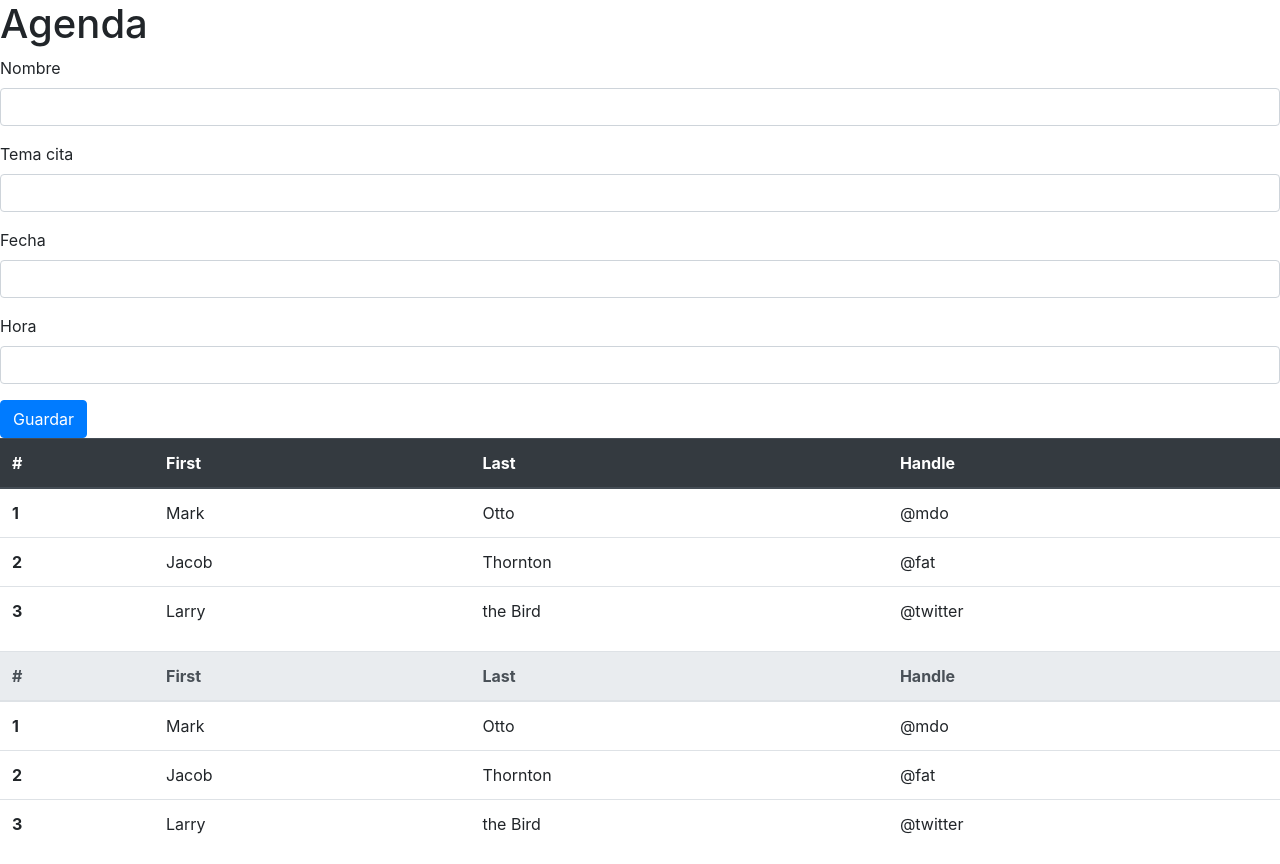
After one commit to sergiopons/Consultorio, a PHP site: template src/views/template.php in a window 1280 px wide. The commit adds this page. Run offline with PHP 8.4, Linux system fonts and the light colour scheme; the template is opened without the code that fills it, so the values that code supplies are empty.

Commit message:
comit mvc consultorio

```diff
--- /dev/null
+++ b/src/views/template.php
@@ -0,0 +1,122 @@
+
+<!DOCTYPE html>
+<html lang="en">
+
+<head>
+  <meta charset="UTF-8">
+  <!-- <meta name="viewport" content="width=device-width, initial-scale=1.0"> -->
+  <link rel="stylesheet" href="https://cdn.jsdelivr.net/npm/bootstrap@4.5.3/dist/css/bootstrap.min.css" integrity="sha384-TX8t27EcRE3e/ihU7zmQxVncDAy5uIKz4rEkgIXeMed4M0jlfIDPvg6uqKI2xXr2" crossorigin="anonymous">
+  <meta name="viewport" content="width=device-width, initial-scale=1, shrink-to-fit=no">
+  <title>Calendar Template</title>
+</head>
+
+<body>
+  <header>
+    <h1>Agenda</h1>
+  </header>
+  <main>
+    <section>
+    <form>
+      <div class="form-group">
+        <label for="exampleInputEmail1">Nombre</label>
+        <input type="email" class="form-control" id="exampleInputEmail1" aria-describedby="emailHelp">
+      </div>
+      <div class="form-group">
+        <label for="exampleInputPassword1">Tema cita</label>
+        <input type="password" class="form-control" id="exampleInputPassword1">
+      </div>
+      <div class="form-group">
+        <label for="exampleInputPassword1">Fecha</label>
+        <input type="password" class="form-control" id="exampleInputPassword1">
+      </div>
+      <div class="form-group">
+        <label for="exampleInputPassword1">Hora</label>
+        <input type="password" class="form-control" id="exampleInputPassword1">
+      </div>
+      <button type="submit" class="btn btn-primary">Guardar</button>
+    </form>
+    </section>
+    <section>
+      <!-- <table>
+        <thead>
+          <tr>
+            <th>CODER/TEAM</th>
+            <th>TOPIC</th>
+            <th>DATE</th>
+            <th>ACTION</th>
+          </tr>
+        </thead>
+        <tbody>
+      </tbody>
+     </table> -->
+
+    </section>
+  <section>
+    <table class="table">
+      <thead class="thead-dark">
+        <tr>
+          <th scope="col">#</th>
+          <th scope="col">First</th>
+          <th scope="col">Last</th>
+          <th scope="col">Handle</th>
+        </tr>
+      </thead>
+      <tbody>
+        <tr>
+          <th scope="row">1</th>
+          <td>Mark</td>
+          <td>Otto</td>
+          <td>@mdo</td>
+        </tr>
+        <tr>
+          <th scope="row">2</th>
+          <td>Jacob</td>
+          <td>Thornton</td>
+          <td>@fat</td>
+        </tr>
+        <tr>
+          <th scope="row">3</th>
+          <td>Larry</td>
+          <td>the Bird</td>
+          <td>@twitter</td>
+        </tr>
+      </tbody>
+    </table>
+    <table class="table">
+      <thead class="thead-light">
+        <tr>
+          <th scope="col">#</th>
+          <th scope="col">First</th>
+          <th scope="col">Last</th>
+          <th scope="col">Handle</th>
+        </tr>
+      </thead>
+      <tbody>
+        <tr>
+          <th scope="row">1</th>
+          <td>Mark</td>
+          <td>Otto</td>
+          <td>@mdo</td>
+        </tr>
+        <tr>
+          <th scope="row">2</th>
+          <td>Jacob</td>
+          <td>Thornton</td>
+          <td>@fat</td>
+        </tr>
+        <tr>
+          <th scope="row">3</th>
+          <td>Larry</td>
+          <td>the Bird</td>
+          <td>@twitter</td>
+        </tr>
+      </tbody>
+    </table>
+  </section>
+
+  </main>
+  <script src="https://code.jquery.com/jquery-3.5.1.slim.min.js" integrity="sha384-DfXdz2htPH0lsSSs5nCTpuj/zy4C+OGpamoFVy38MVBnE+IbbVYUew+OrCXaRkfj" crossorigin="anonymous"></script>
+  <script src="https://cdn.jsdelivr.net/npm/bootstrap@4.5.3/dist/js/bootstrap.bundle.min.js" integrity="sha384-ho+j7jyWK8fNQe+A12Hb8AhRq26LrZ/JpcUGGOn+Y7RsweNrtN/tE3MoK7ZeZDyx" crossorigin="anonymous"></script>
+</body>
+
+</html>
```
Also changed, not shown: index.php (+6 -33 lines), src/controller/controller.php (added, +11 -0 lines), 3 other files.
